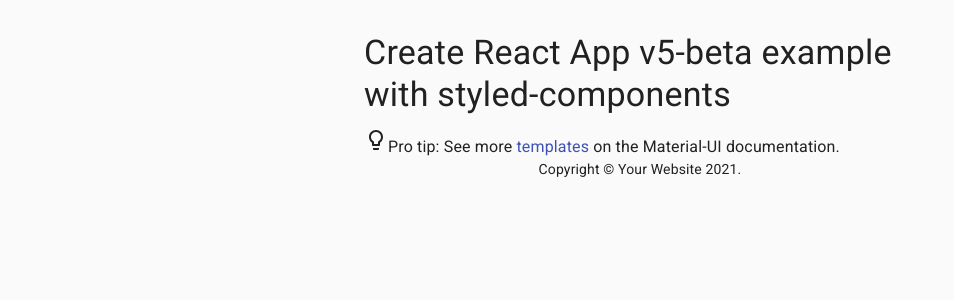
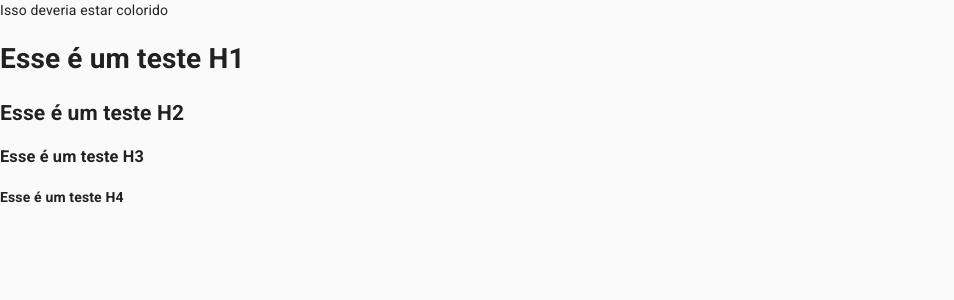
Before and after one commit to irwinschmitt/latitude-boilerplate, a React (Create React App) app: page / in a window 1280 px wide. Shown: the top 300 px of the page, without its empty margins (0-954 px from the left). Built offline with nearby package versions, Linux system fonts and the light colour scheme.

Commit message:
Try to test

```diff
--- a/src/App.jsx
+++ b/src/App.jsx
@@ -1,32 +1,20 @@
 import * as React from "react";
-import Container from "@material-ui/core/Container";
-import Typography from "@material-ui/core/Typography";
-import Box from "@material-ui/core/Box";
-import Link from "@material-ui/core/Link";
-import ProTip from "./ProTip";
+import {ThemeProvider} from '@material-ui/core/styles';
+import theme from './theme'
 
-function Copyright() {
-  return (
-    <Typography variant="body2" color="text.secondary" align="center">
-      {"Copyright © "}
-      <Link color="inherit" href="https://material-ui.com/">
-        Your Website
-      </Link>{" "}
-      {new Date().getFullYear()}.
-    </Typography>
-  );
-}
 
 export default function App() {
   return (
-    <Container maxWidth="sm">
-      <Box sx={{ my: 4 }}>
-        <Typography variant="h4" component="h1" gutterBottom>
-          Create React App v5-beta example with styled-components
-        </Typography>
-        <ProTip />
-        <Copyright />
-      </Box>
-    </Container>
+    <React.StrictMode>
+      <ThemeProvider theme={theme}>
+        <div color="primary" >Isso deveria estar colorido</div>
+        <h1>Esse é um teste H1</h1>
+        <h2>Esse é um teste H2</h2>
+        <h3>Esse é um teste H3</h3>
+        <h4>Esse é um teste H4</h4>
+
+      </ThemeProvider>
+
+    </React.StrictMode>
   );
 }
```
